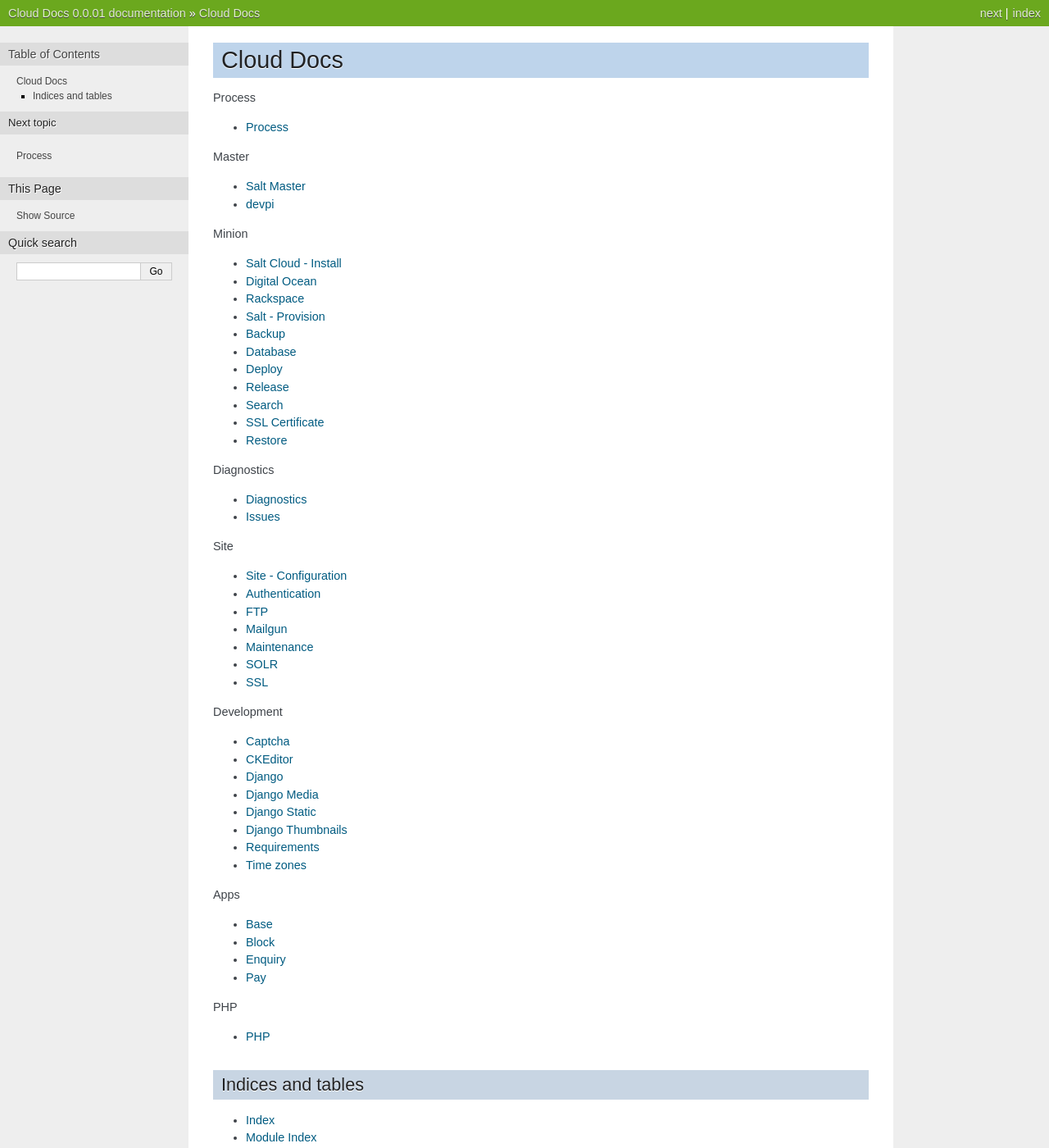
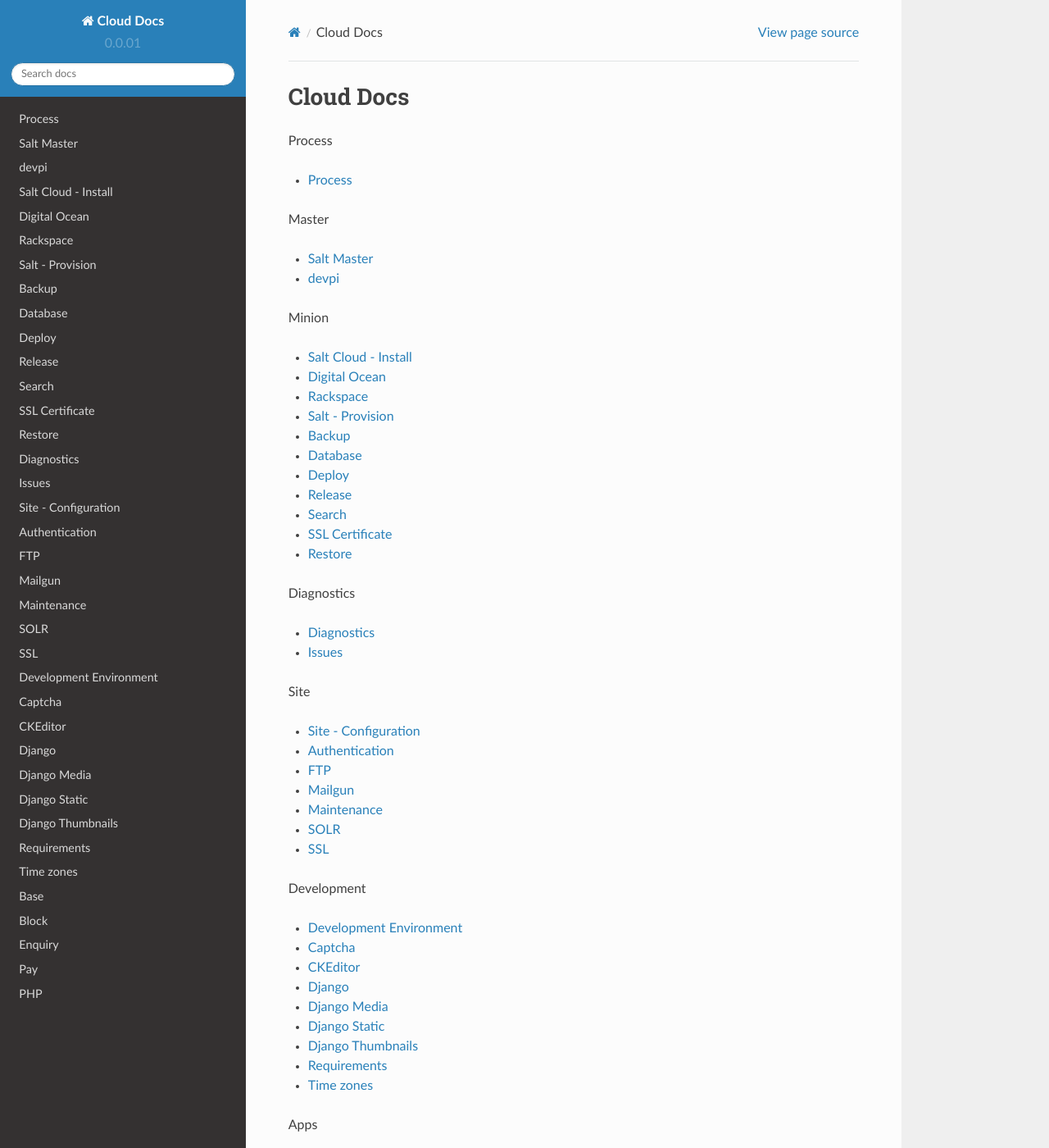
Before and after one commit to pkimber/old-docs-migrated-to-gitlab, a Sphinx documentation site: the page built from source/index.rst, in a window 1280 px wide and 1400 px high. Shown: the whole window at 82% size. Built offline with Sphinx 7.4.7 and the Read the Docs theme 2.0.0, drawn with Linux system fonts in a browser that asks for light colours; some of the changed text lies outside the part shown.

Commit message:
now it should work with 'read the docs'

```diff
--- a/source/conf.py
+++ b/source/conf.py
@@ -11,8 +11,6 @@
 # All configuration values have a default; values that are commented out
 # serve to show the default.
 
-# does not work with read the docs!
-# import sphinx_rtd_theme
 import sys, os
 
 # If extensions (or modules to document with autodoc) are in another directory,
@@ -93,11 +91,15 @@
 
 # The theme to use for HTML and HTML Help pages.  See the documentation for
 # a list of builtin themes.
-html_theme = 'nature'
+# html_theme = 'nature'
 
-# does not work with read the docs!
-# html_theme = "sphinx_rtd_theme"
-# html_theme_path = [sphinx_rtd_theme.get_html_theme_path()]
+# on_rtd is whether we are on readthedocs.org, this line of code grabbed from docs.readthedocs.org
+on_rtd = os.environ.get('READTHEDOCS', None) == 'True'
+
+if not on_rtd:  # only import and set the theme if we're building docs locally
+    import sphinx_rtd_theme
+    html_theme = "sphinx_rtd_theme"
+    html_theme_path = [sphinx_rtd_theme.get_html_theme_path()]
 
 # Theme options are theme-specific and customize the look and feel of a theme
 # further.  For a list of options available for each theme, see the
--- a/source/index.rst
+++ b/source/index.rst
@@ -66,6 +66,7 @@
 .. toctree::
    :maxdepth: 1
 
+   dev-env
    dev-captcha
    dev-ckeditor
    dev-django
```
